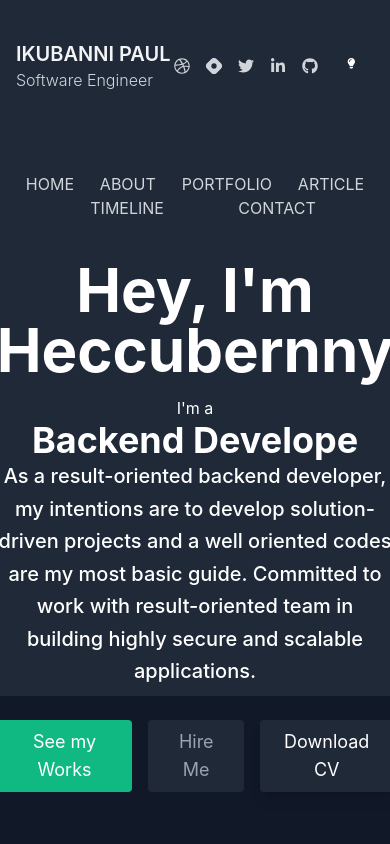
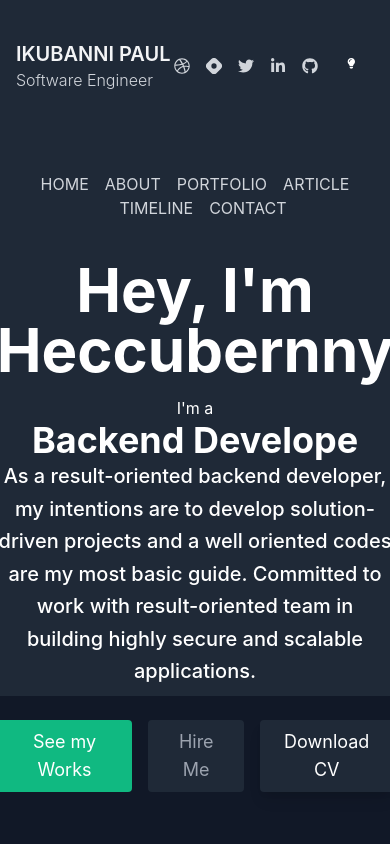
Before and after one commit to Heccubernny/portfolio, a Next.js app: page / in a window 390 px wide. Shown: the top 844 px of the page. Built offline with nearby package versions, Linux system fonts and the light colour scheme; no server answers.

Commit message:
center navbar

```diff
--- a/components/Navbar.js
+++ b/components/Navbar.js
@@ -170,7 +170,7 @@ export default function Navbar() {
         </div>
       </div>
 
-      <div className="space-x-4 flex md:flex-row justify-evenly flex-wrap items-center px-4 py-10 mx-auto max-w-6xl md:py-20 md:hidden">
+      <div className="space-x-4 flex md:flex-row justify-center flex-wrap items-center px-4 py-10 mx-auto max-w-6xl md:py-20 md:hidden">
         <Link href="/">
           <a className="text-base font-normal text-gray-600 dark:text-gray-300">
             HOME
```
